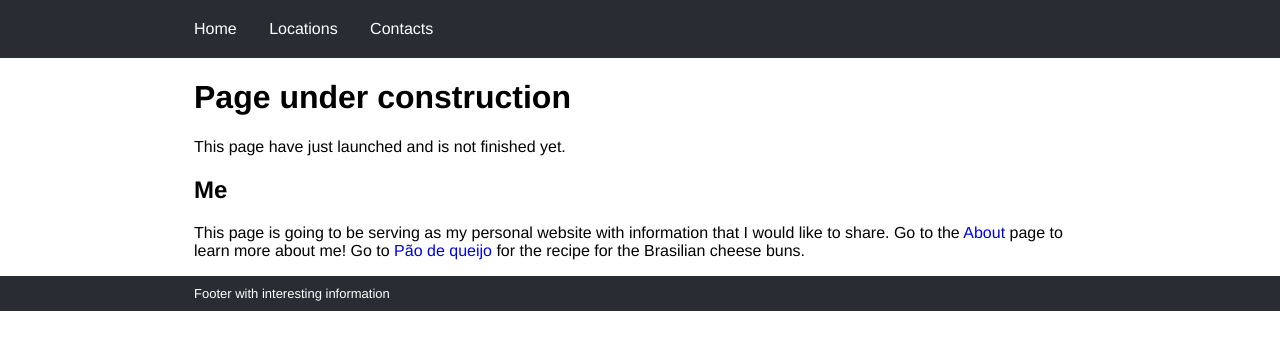
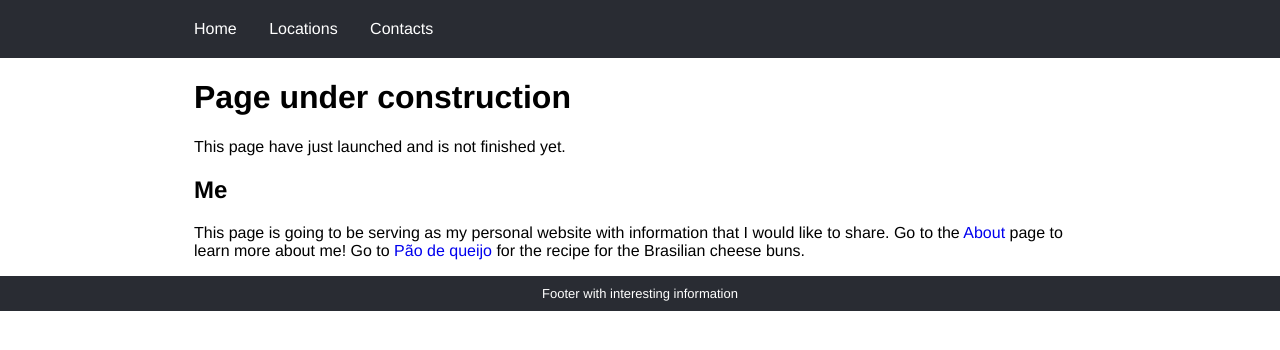
Before and after one commit to tobirasmu/tobirasmu.github.io, a Jekyll site: the page built from index.md, in a window 1280 px wide. Shown: the top 350 px of the page. Built offline with Jekyll 4.4.1, drawn with Linux system fonts in a browser that asks for light colours.

Commit message:
Fixed small error

```diff
--- a/assets/css/main.css
+++ b/assets/css/main.css
@@ -6,6 +6,7 @@ header {
 footer {
   background: rgb(41, 44, 51);
   padding: 10px;
+  margin: auto;
 }
 nav {
   margin: 0;
@@ -33,8 +34,8 @@ a:hover {
   background: white;
 }
 div.footer_menu {
+  text-align: center;
   color: white;
-  width: 892px;
   margin: auto;
   font-size: 13px;
 }
```
